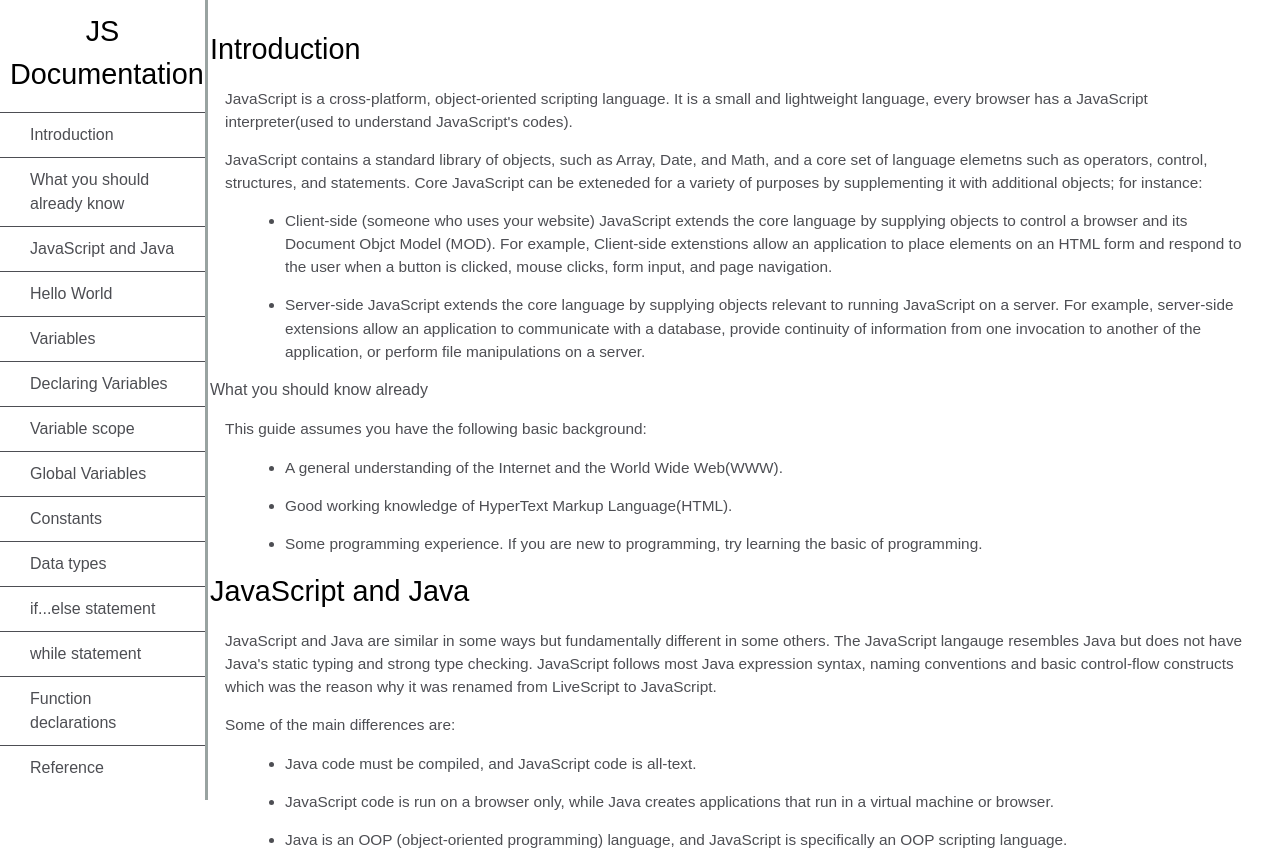
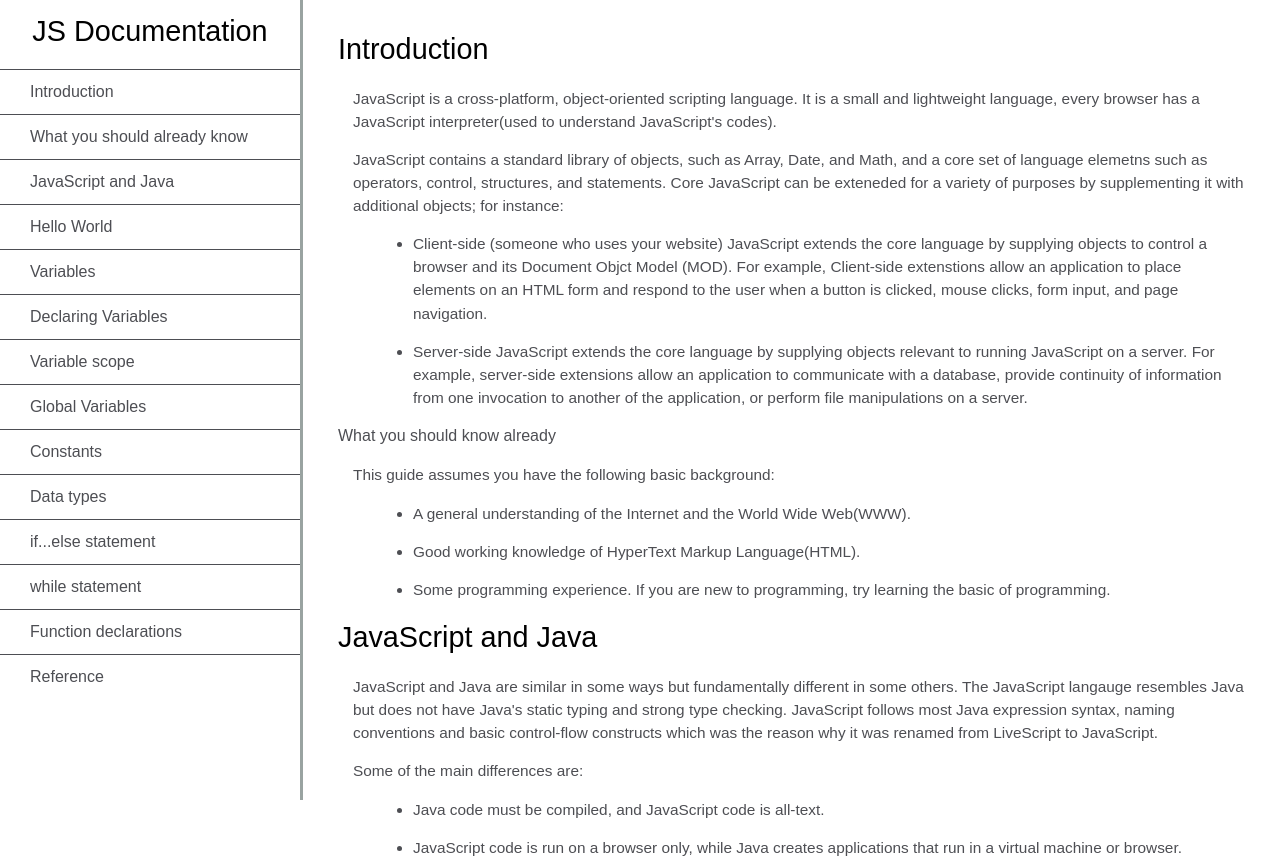
Before and after one commit to EangMengHor/JavaScriptDocumentation, a plain HTML site: page index.html in a window 1280 px wide. Shown: the top 862 px of the page. Drawn offline with Linux system fonts and the light colour scheme.

Commit message:
looks better

```diff
--- a/style.css
+++ b/style.css
@@ -8,10 +8,10 @@ html, body{
 
 #navbar{
     position: fixed;
-    min-width: 205px;
+    min-width: 290px;
     top: 0px;
     left: 0px;
-    width: 0;
+    width: 300px;
     height: 100%;
     border-right: solid;
     border-color: rgba(0,27,22,0.4);
@@ -54,9 +54,10 @@ header{
 
 #main-doc{
     position: absolute;
-    margin-left: 182px;
+    margin-left: 310px;
     padding: 20px;
     margin-bottom: 110px;
+
 }
 
 section article{
```
